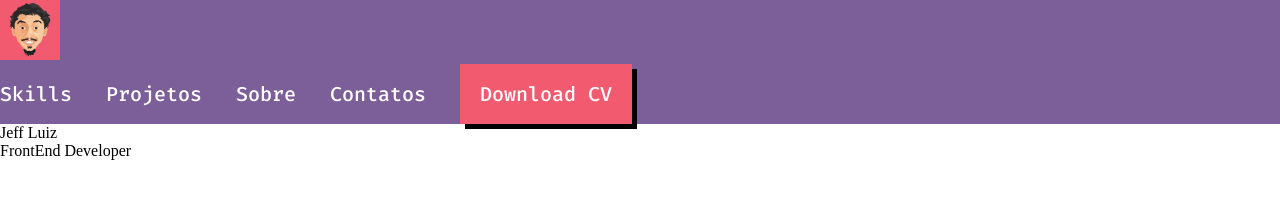
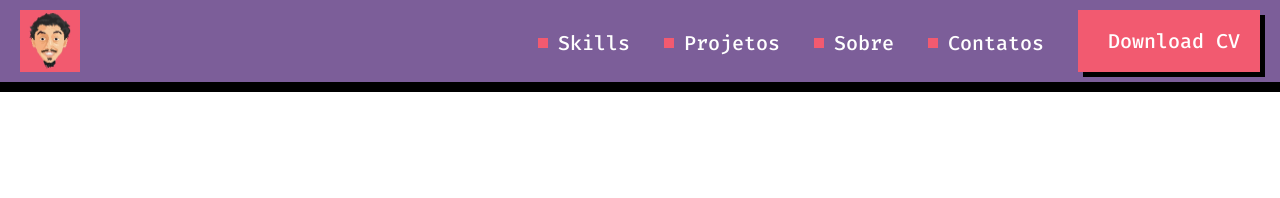
Before and after one commit to JeffLmad/Portifolio-jeff, a plain HTML site: page index.html in a window 1280 px wide. Drawn offline with Linux system fonts and the light colour scheme.

Commit message:
versão 1.3 feito no trabalho terminando o header

```diff
--- a/index.html
+++ b/index.html
@@ -19,17 +19,16 @@
         <img src="assets/img/logo.png" alt="Logo do cabeçalho">
 
         <nav>
-            <a href="#">Skills</a>
+            <a href="#" lang="en">Skills</a>
             <a href="#">Projetos</a>
             <a href="#">Sobre</a>
             <a href="#">Contatos</a>
-            <a id="button" href="#">Download CV</a>
+            <a id="button" href="#" lang="en">Download CV</a>
         </nav>
 
     </header>
 
-    <h1>Jeff Luiz</h1>
-    <h2>FrontEnd Developer</h2>
+
 
 
 
--- a/style.css
+++ b/style.css
@@ -1,20 +1,37 @@
 header{
+    display: flex;
+    justify-content: space-between;
     background-color: #7c5e99;
+    border-bottom: 10px solid #000;
+    padding: 10px 20px;
 }
+
+nav{
+    text-align: right;
+}
+
 a {
+    display: inline-flex;
+    align-items: center;
     color: white;
     font-family: "Fira Code";
     font-size: 20px;
     text-decoration: none;
     margin-right: 30px;
 }
+a::before{
+    content: "";
+    background-color: #F25A70;
+    width: 10px;
+    height: 10px;
+    margin-right: 10px;
+}
+
 
 #button{
     display: inline-block;
     background-color: #F25A70;
-    height: 60px;
-    line-height: 60px;
-    padding-left: 20px;
-    padding-right: 20px;
+    padding: 18px 20px;
     box-shadow: 5px 5px 0 black;
+    margin-right: 0;
 }
```
